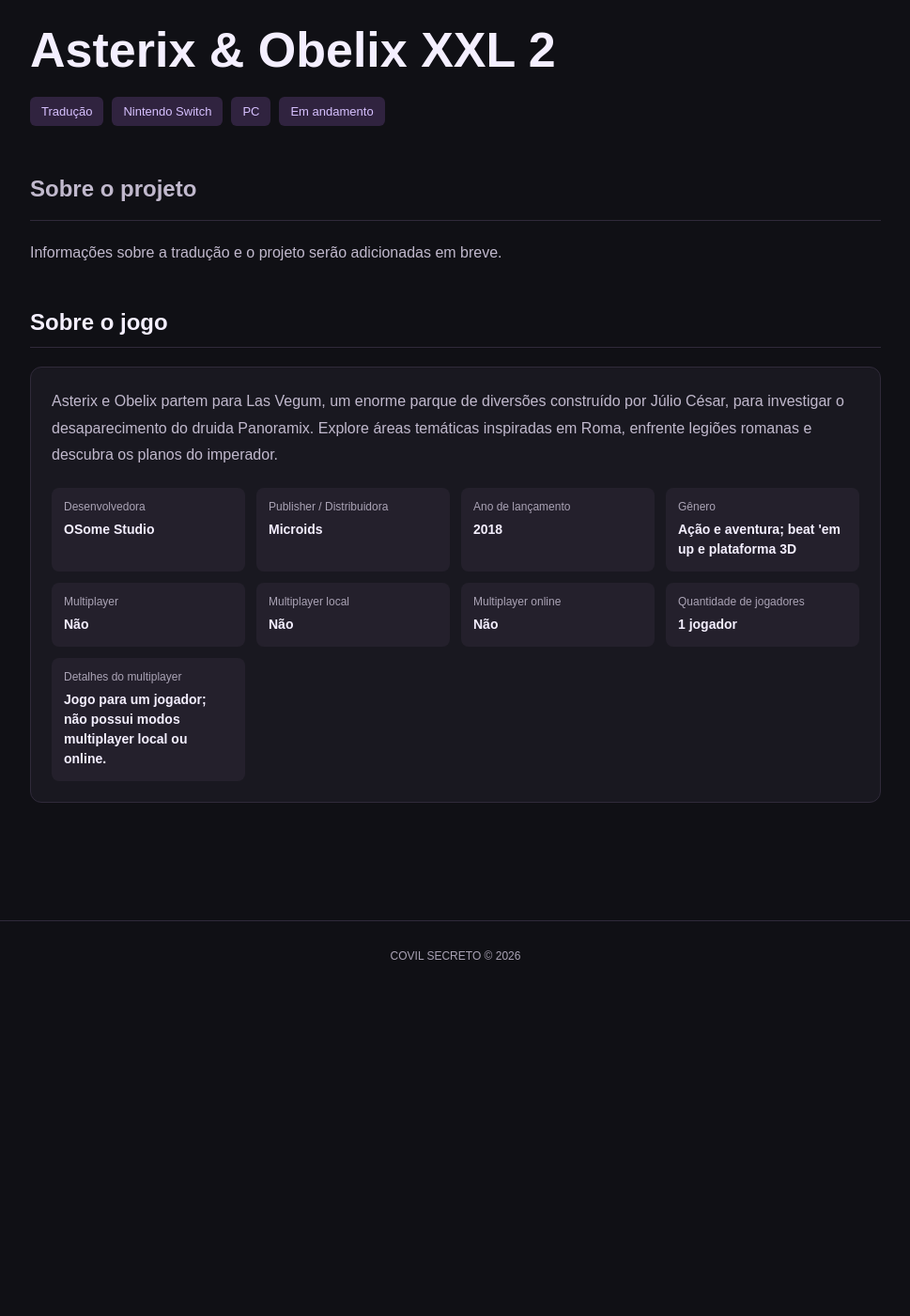
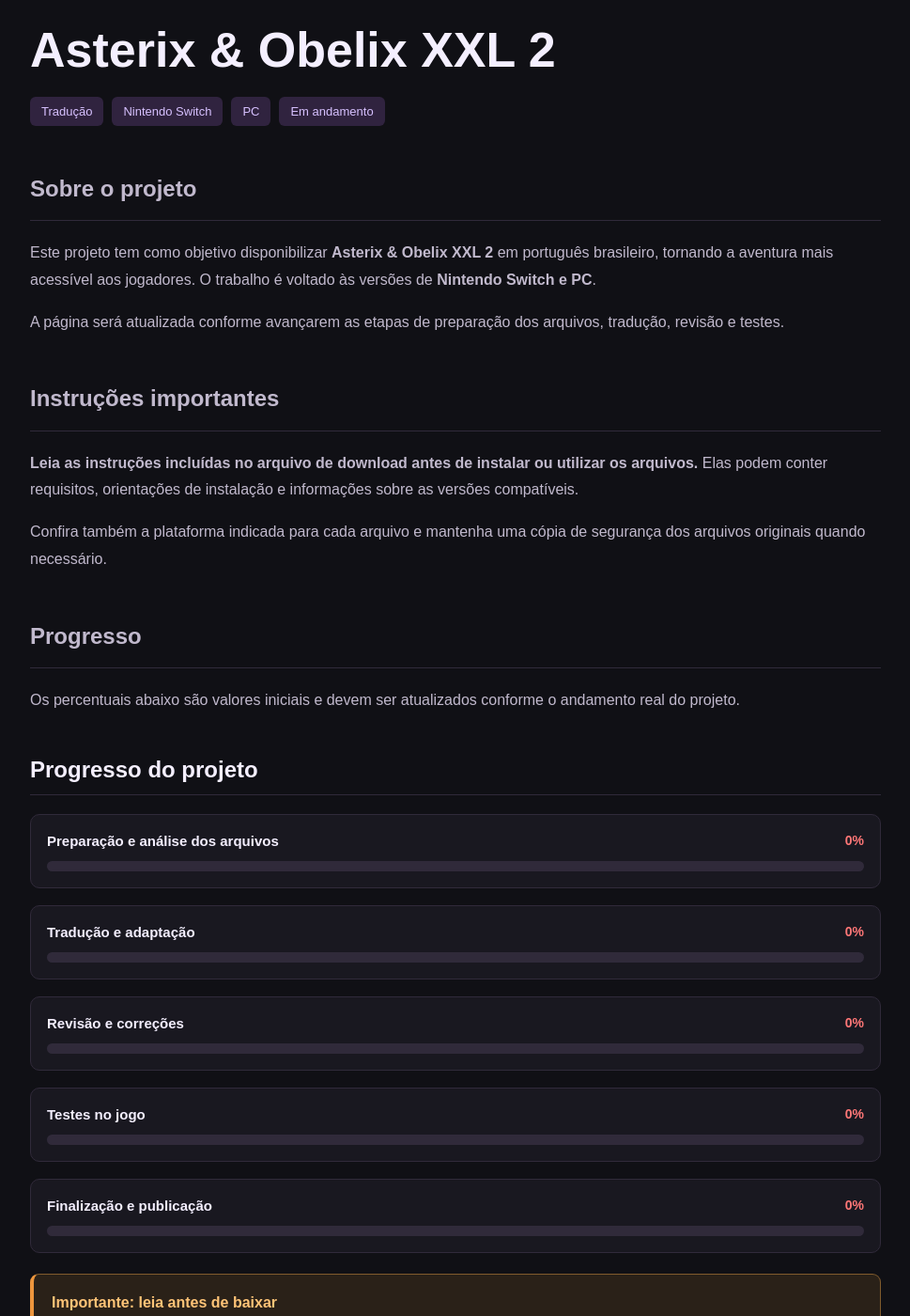
Before and after one commit to TemplarioK1/covil-secreto, a Jekyll site: the page built from _projetos/asterix-xxl2.md, in a window 1280 px wide and 1400 px high, scrolled down 602 px. Shown: the whole window at 94% size, without its empty margins (155-1124 px from the left). Built offline with Jekyll 4.4.1, drawn with Linux system fonts in a browser that asks for light colours; before the commit the page ends 1656 px from its top, so only the background shows below that; some of the changed text lies outside the part shown.

Commit message:
Atualizar descrição e etapas de progresso do projeto

```diff
--- a/_projetos/asterix-xxl2.md
+++ b/_projetos/asterix-xxl2.md
@@ -22,7 +22,31 @@ game_online_multiplayer: Não
 game_players: 1 jogador
 game_multiplayer_details: Jogo para um jogador; não possui modos multiplayer local
   ou online.
+
+progress_stages:
+- name: Preparação e análise dos arquivos
+  percentage: 0
+- name: Tradução e adaptação
+  percentage: 0
+- name: Revisão e correções
+  percentage: 0
+- name: Testes no jogo
+  percentage: 0
+- name: Finalização e publicação
+  percentage: 0
 ---
 ## Sobre o projeto
 
-Informações sobre a tradução e o projeto serão adicionadas em breve.
+Este projeto tem como objetivo disponibilizar **Asterix & Obelix XXL 2** em português brasileiro, tornando a aventura mais acessível aos jogadores. O trabalho é voltado às versões de **Nintendo Switch e PC**.
+
+A página será atualizada conforme avançarem as etapas de preparação dos arquivos, tradução, revisão e testes.
+
+## Instruções importantes
+
+**Leia as instruções incluídas no arquivo de download antes de instalar ou utilizar os arquivos.** Elas podem conter requisitos, orientações de instalação e informações sobre as versões compatíveis.
+
+Confira também a plataforma indicada para cada arquivo e mantenha uma cópia de segurança dos arquivos originais quando necessário.
+
+## Progresso
+
+Os percentuais abaixo são valores iniciais e devem ser atualizados conforme o andamento real do projeto.
```
